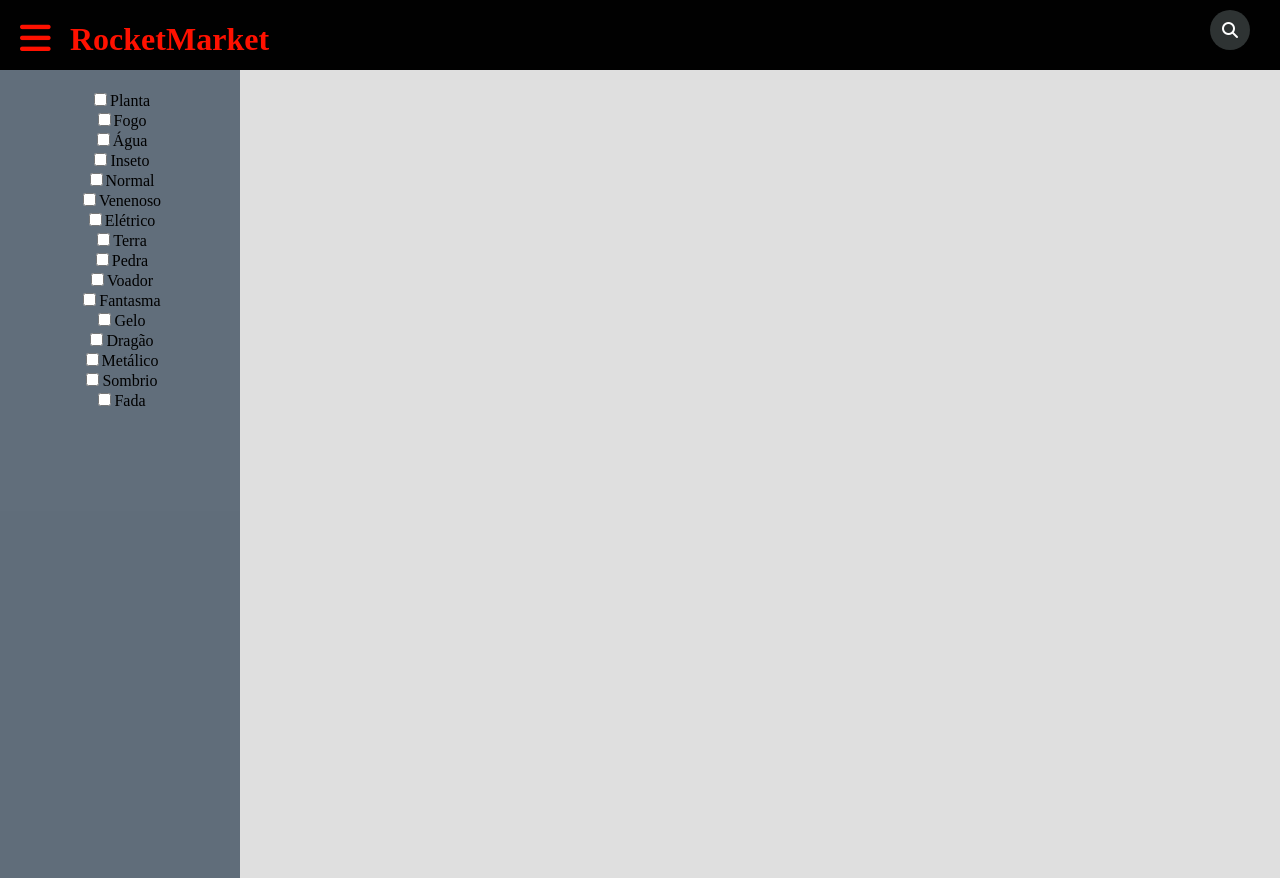
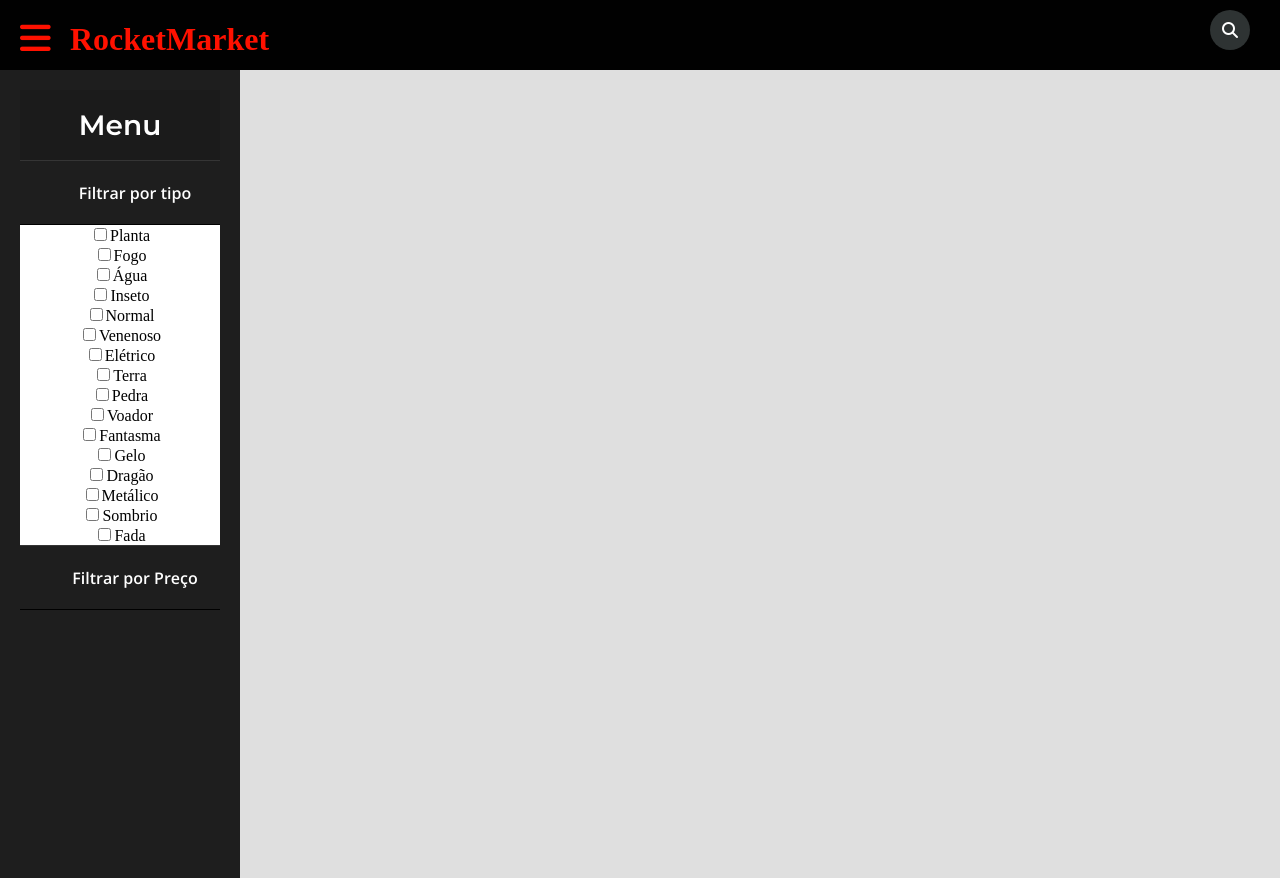
Before and after one commit to Lukiam23/Osf_Academy_project, a React (Create React App) app: page / in a window 1280 px wide. Built offline with nearby package versions, Linux system fonts and the light colour scheme.

Commit message:
Menu Lateral

```diff
--- a/src/components/MenuLateral.js
+++ b/src/components/MenuLateral.js
@@ -10,6 +10,13 @@ function MenuLateral() {
 			</div>
 
 			<nav className={styles.selectAble}>
+				<header>Menu</header>
+
+				<a href="#">
+					<span>Filtrar por tipo</span>
+				</a>
+
+				<div className={styles.selectType}>
 					<Tipo tipo='Planta' />
 					<Tipo tipo='Fogo' />
 					<Tipo tipo='Água' />
@@ -26,6 +33,12 @@ function MenuLateral() {
 					<Tipo tipo='Metálico' />
 					<Tipo tipo='Sombrio' />
 					<Tipo tipo='Fada' />
+				</div>
+
+				<a href="#">
+					<span>Filtrar por Preço</span>
+				</a>
+
 			</nav>
 		</div>
 
--- a/src/components/MenuLateral.module.css
+++ b/src/components/MenuLateral.module.css
@@ -1,3 +1,5 @@
+@import url('https://fonts.googleapis.com/css?family=Montserrat:600|Open+Sans:600&display=swap%27');
+
 .menuContainer{
 	width: 60px;
 	height: 60px;
@@ -33,9 +35,47 @@
 	top: 70px;
 	border: none;
 	display: none;
-	background: rgba(44, 62, 80,.7);
+	background: #1e1e1e;
 	padding: 20px;
 	margin-left: 0;
 	height: 100%;
 	width: 200px;
+	transition: all .5s ease;
 }
+
+.selectAble header{
+	font-size: 28px;
+	color: white;
+	line-height: 70px;
+	text-align: center;
+	background: #1b1b1b;
+	user-select: none;
+	font-family: 'Montserrat', sans-serif;
+}
+
+.selectAble a{
+	display: block;
+	height: 65px;
+	width: 100%;
+	color: white;
+	line-height: 65px;
+	padding-left: 30px;
+	box-sizing: border-box;
+	border-bottom: 1px solid black;
+	border-top: 1px solid rgba(255, 255, 255, .1);
+	font-family: 'Open Sans', sans-serif;
+	transition: all .5s ease;
+
+}
+
+a.active, a:hover{
+	border-left: 5px solid #aa1100;
+	color: #ff1100;
+}
+
+
+.selectType{
+	width: 100%;
+	background: white;
+
+}
--- a/src/index.css
+++ b/src/index.css
@@ -13,3 +13,7 @@ code {
 html, body {
     height: 100%;
 }
+
+*{
+  text-decoration: none;
+}
```
Lines whose indentation alone changed are shown as unchanged.
